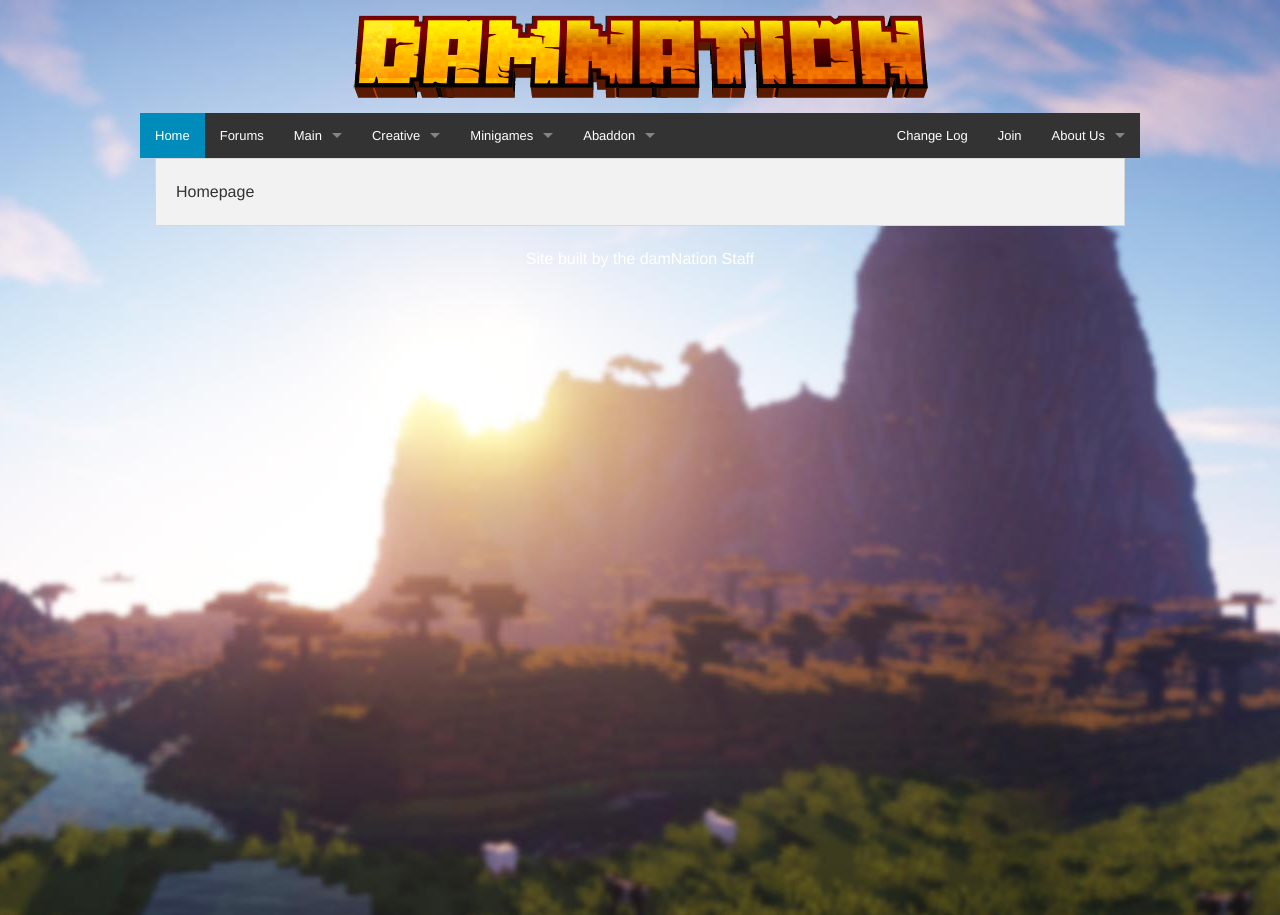
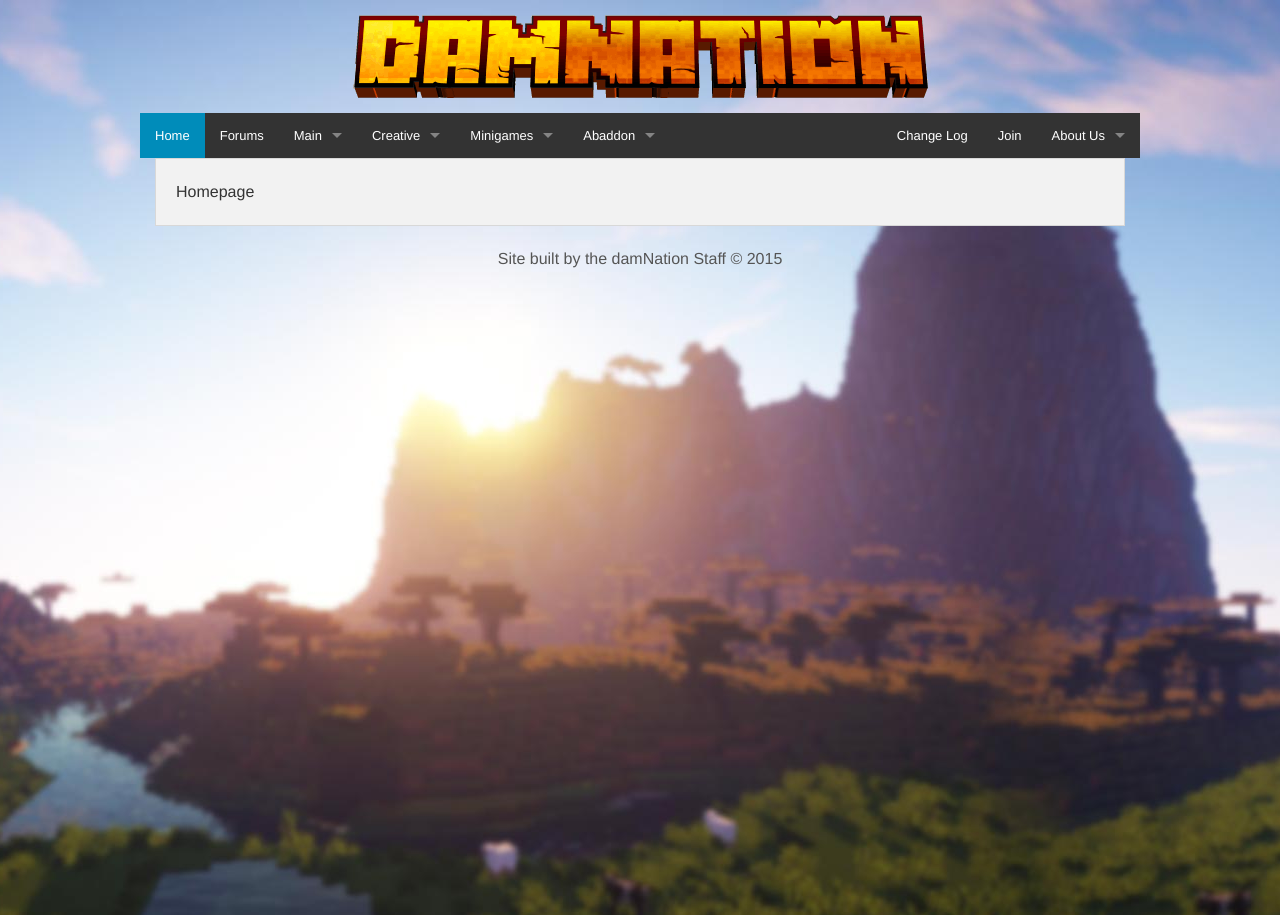
Before and after one commit to damnation-eu/website-beta, a Jekyll site: the page built from index.md, in a window 1280 px wide. Built offline with Jekyll 4.4.1, drawn with Linux system fonts in a browser that asks for light colours; nearby versions of some CDN libraries; library files that are not in the unit come from our copies.

Commit message:
Update default.html

```diff
--- a/_layouts/default.html
+++ b/_layouts/default.html
@@ -34,8 +34,8 @@
     <script src="bower_components/foundation/js/foundation.min.js"></script>
     <script src="js/app.js"></script>-->
         <div style="position: relative">
-            <p style="position: relative; width:100%; text-align: center; color:white">
-              Site built by the damNation Staff
+            <p style="height:12px; position: relative; width:100%; text-align: center; color:#555555">
+              Site built by the damNation Staff © 2015
             </p>
         </div>
   </body>
```
